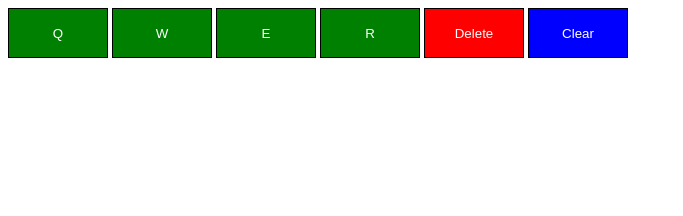
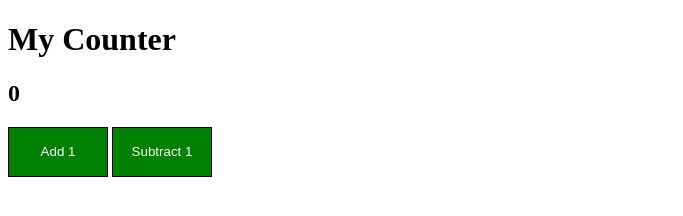
Before and after one commit to david-obeso/projects, a website: page javascript/test1/index.html in a window 1280 px wide. Shown: the whole page, without its empty margins (0-683 px from the left). Drawn offline with Linux system fonts and the light colour scheme.

Commit message:
exercise 2

```diff
--- a/javascript/test1/index.html
+++ b/javascript/test1/index.html
@@ -2,24 +2,19 @@
 <html lang="en">
 
 <head>
-    <title>Test 1</title>
+    <title>Test 2</title>
     <link href="style.css" rel="stylesheet">
     <script src="script.js"></script>
+    <meta name="viewport" content="width=device-width, initial-scale=1.0">
+    <meta charset="UTF-8">
+
 </head>
 
 <body>
-
-    <button id="q">Q</button>
-    <button id="w">W</button>
-    <button id="e">E</button>
-    <button id="r">R</button>
-    <button id="delete">Delete</button>
-    <button id="clear">Clear</button>
-
-    <p id="p">
-
-    </p>
-
+    <h1>My Counter</h1>
+    <h2 id="number-display">0</h2>
+    <button type="button" id="add-btn">Add 1</button>
+    <button type="button" id="sub-btn">Subtract 1</button>
 </body>
 
 </html>
--- a/javascript/test1/style.css
+++ b/javascript/test1/style.css
@@ -5,11 +5,3 @@ button {
     color: white;
     border: 1px solid black;
 }
-
-button#delete {
-    background-color: red;
-}
-
-button#clear {
-    background-color: blue;
-}
```
